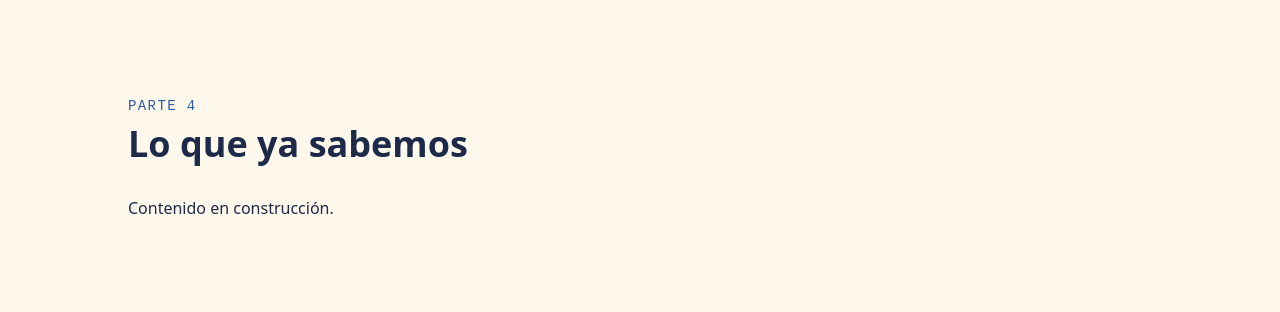
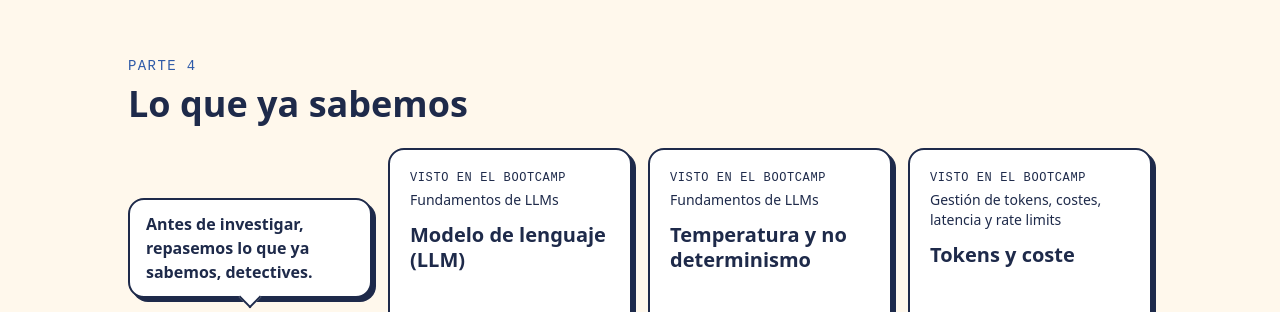
Before and after one commit to drojas-7u7/observabilidad-agentes, a React (Vite) app: page / in a window 1280 px wide. Shown: the part 2458-2770 px from the top of the page. Built offline with nearby package versions, Linux system fonts and the light colour scheme.

Commit message:
feat: tarjetas de repaso, interruptor y sección de repaso compacta

```diff
--- /dev/null
+++ b/src/components/FlipCard/FlipCard.tsx
@@ -0,0 +1,54 @@
+import { motion } from 'motion/react'
+import { useState, type ReactNode } from 'react'
+
+interface FlipCardProps {
+  /** Contenido de la cara delantera. */
+  front: ReactNode
+  /** Contenido de la cara trasera. */
+  back: ReactNode
+  /** Si es true, la cara delantera se destaca en dorado. */
+  highlight?: boolean
+  className?: string
+}
+
+const FACE_BASE =
+  'flex flex-col rounded-2xl border-2 border-ink p-5 shadow-[4px_4px_0_0_var(--color-ink)] backface-hidden [grid-area:1/1]'
+
+/**
+ * Tarjeta que gira en 3D al pulsarla.
+ * Las dos caras ocupan la misma celda de una cuadrícula, así la tarjeta
+ * siempre mide lo que la cara más alta.
+ */
+export function FlipCard({ front, back, highlight = false, className = '' }: FlipCardProps) {
+  const [isFlipped, setIsFlipped] = useState(false)
+
+  return (
+    <button
+      type="button"
+      onClick={() => setIsFlipped((flipped) => !flipped)}
+      aria-pressed={isFlipped}
+      className={`h-full w-full text-left perspective-[1200px] ${className}`}
+    >
+      <motion.span
+        className="grid h-full transform-3d"
+        animate={{ rotateY: isFlipped ? 180 : 0 }}
+        transition={{ duration: 0.5, ease: 'easeInOut' }}
+      >
+        <span
+          aria-hidden={isFlipped}
+          className={`${FACE_BASE} ${highlight ? 'bg-accent' : 'bg-white'}`}
+        >
+          {front}
+          <span className="mt-auto pt-4 text-sm font-bold text-primary">
+            Pulsa para darle la vuelta
+          </span>
+        </span>
+
+        <span aria-hidden={!isFlipped} className={`${FACE_BASE} rotate-y-180 bg-white`}>
+          {back}
+          <span className="mt-auto pt-3 text-sm font-bold text-primary">Pulsa para volver</span>
+        </span>
+      </motion.span>
+    </button>
+  )
+}
--- a/src/components/SectionShell/SectionShell.tsx
+++ b/src/components/SectionShell/SectionShell.tsx
@@ -21,7 +21,7 @@ export function SectionShell({ id, eyebrow, title, children }: SectionShellProps
     <section
       id={id}
       aria-labelledby={`${id}-title`}
-      className="min-h-screen scroll-mt-20 px-6 py-24"
+      className="min-h-screen scroll-mt-20 px-6 py-14"
     >
       <div className="mx-auto max-w-5xl">
         {eyebrow && (
@@ -32,7 +32,7 @@ export function SectionShell({ id, eyebrow, title, children }: SectionShellProps
         <h2 id={`${id}-title`} className="mt-2 text-4xl font-bold">
           {title}
         </h2>
-        <div className="mt-8">{children}</div>
+        <div className="mt-6">{children}</div>
       </div>
     </section>
   )
--- /dev/null
+++ b/src/components/SegmentedToggle/SegmentedToggle.tsx
@@ -0,0 +1,60 @@
+import { motion } from 'motion/react'
+import { useId } from 'react'
+
+interface ToggleOption<T extends string> {
+  value: T
+  label: string
+}
+
+interface SegmentedToggleProps<T extends string> {
+  /** Descripción del interruptor para lectores de pantalla. */
+  label: string
+  /** Las dos opciones del interruptor. */
+  options: [ToggleOption<T>, ToggleOption<T>]
+  /** Opción activa. */
+  value: T
+  onChange: (value: T) => void
+}
+
+/** Interruptor de dos posiciones con un fondo que se desliza a la opción activa. */
+export function SegmentedToggle<T extends string>({
+  label,
+  options,
+  value,
+  onChange,
+}: SegmentedToggleProps<T>) {
+  // Identificador único, para que varios interruptores no compartan animación.
+  const id = useId()
+
+  return (
+    <div
+      role="group"
+      aria-label={label}
+      className="inline-flex rounded-full border-2 border-ink bg-white p-1 shadow-[3px_3px_0_0_var(--color-ink)]"
+    >
+      {options.map((option) => {
+        const isActive = option.value === value
+        return (
+          <button
+            key={option.value}
+            type="button"
+            aria-pressed={isActive}
+            onClick={() => onChange(option.value)}
+            className="relative rounded-full px-4 py-1.5 text-sm font-bold"
+          >
+            {isActive && (
+              <motion.span
+                layoutId={`toggle-${id}`}
+                className="absolute inset-0 rounded-full bg-primary"
+                transition={{ type: 'spring', stiffness: 400, damping: 30 }}
+              />
+            )}
+            <span className={`relative ${isActive ? 'text-white' : 'text-ink'}`}>
+              {option.label}
+            </span>
+          </button>
+        )
+      })}
+    </div>
+  )
+}
--- /dev/null
+++ b/src/content/recap.ts
@@ -0,0 +1,73 @@
+/** Una tarjeta de repaso de la parte 4. */
+export interface RecapCard {
+  id: string
+  /** Concepto que se repasa. */
+  concept: string
+  /** Píldora del bootcamp donde se vio. */
+  seenIn: string
+  /** Qué es, en una frase. */
+  what: string
+  /** Qué tiene que ver con el caso de Catalina. */
+  inTheCase: string
+  /** Tarjeta destacada (el puente al tema central). */
+  highlight?: boolean
+}
+
+export const recapIntro = 'Antes de investigar, repasemos lo que ya sabemos, detectives.'
+
+export const recapCards: RecapCard[] = [
+  {
+    id: 'llm',
+    concept: 'Modelo de lenguaje (LLM)',
+    seenIn: 'Fundamentos de LLMs',
+    what: 'Un programa que, dado un texto, escribe la continuación más probable. No consulta datos ciertos: predice palabras.',
+    inTheCase: 'Es el "cerebro" del agente que atendió a Catalina.',
+  },
+  {
+    id: 'temperatura',
+    concept: 'Temperatura y no determinismo',
+    seenIn: 'Fundamentos de LLMs',
+    what: 'La temperatura mete algo de azar al elegir cada palabra. Por eso el mismo encargo puede dar resultados distintos.',
+    inTheCase:
+      'Si volvemos a lanzar el encargo de Catalina, puede que esta vez el agente diga bien el precio. No podemos reproducir el fallo a voluntad.',
+  },
+  {
+    id: 'tokens',
+    concept: 'Tokens y coste',
+    seenIn: 'Gestión de tokens, costes, latencia y rate limits',
+    what: 'El modelo trabaja con trozos de texto llamados tokens, y cada token cuesta dinero y tiempo.',
+    inTheCase:
+      'Cada paso del agente para Catalina ha costado algo. Si se atasca repitiendo pasos, el coste se dispara.',
+  },
+  {
+    id: 'herramientas',
+    concept: 'Herramientas (tool use)',
+    seenIn: 'Uso de herramientas externas',
+    what: 'Funciones que el agente puede pedir que se ejecuten. El modelo pide; el programa ejecuta y le devuelve el resultado.',
+    inTheCase: 'El agente usó dos herramientas: buscar_vuelos y reservar_vuelo.',
+  },
+  {
+    id: 'agente',
+    concept: 'El agente y su bucle',
+    seenIn: 'Framework ReAct e Introducción a Agentes de IA',
+    what: 'Un modelo de lenguaje que repite un ciclo: pensar qué hacer, actuar con una herramienta, mirar el resultado y volver a empezar hasta terminar.',
+    inTheCase:
+      'El agente pensó, buscó, eligió, reservó y respondió. Cada vuelta del bucle es una decisión.',
+  },
+  {
+    id: 'estado',
+    concept: 'Estado',
+    seenIn: 'LangGraph: estados, grafos y control de ciclos',
+    what: 'Todo lo que el agente lleva acumulado en cada momento: el encargo, los resultados de las herramientas y sus decisiones.',
+    inTheCase: 'El precio final de 95 € estaba en el estado del agente. Lo tenía delante y no lo usó.',
+  },
+  {
+    id: 'registrar-evaluar',
+    concept: 'Ya sabemos registrar y evaluar... pero no agentes',
+    seenIn: 'MLflow, evaluación de prompts y evaluación de sistemas RAG',
+    what: 'Sabemos guardar lo que pasa al entrenar un modelo y medir la calidad de una respuesta. Pero un agente no es una respuesta: es una cadena de decisiones.',
+    inTheCase:
+      'Nada de eso nos dice en qué paso se equivocó el agente de Catalina. Para eso necesitamos lo de hoy.',
+    highlight: true,
+  },
+]
--- a/src/sections/Closing/ClosingSection.tsx
+++ b/src/sections/Closing/ClosingSection.tsx
@@ -1,10 +1,30 @@
+import { useState } from 'react'
 import { SectionShell } from '../../components/SectionShell/SectionShell'
+import { SegmentedToggle } from '../../components/SegmentedToggle/SegmentedToggle'
 import type { SectionProps } from '../../types/section'
 
+// Provisional: prueba del interruptor con un ejemplo de datos sensibles (inventados).
+type StorageMode = 'careless' | 'careful'
+
 export function ClosingSection({ id }: SectionProps) {
+  const [mode, setMode] = useState<StorageMode>('careless')
+
   return (
     <SectionShell id={id} eyebrow="Parte 7" title="Cerrar el caso">
-      <p>Contenido en construcción.</p>
+      <SegmentedToggle
+        label="Cómo se guardan los datos en la traza"
+        options={[
+          { value: 'careless', label: 'Guardado sin cuidado' },
+          { value: 'careful', label: 'Guardado correctamente' },
+        ]}
+        value={mode}
+        onChange={setMode}
+      />
+      <pre className="mt-6 rounded-lg bg-ink p-4 font-mono text-sm text-background">
+        {mode === 'careless'
+          ? 'cliente: "Catalina Ruiz Gómez"\ntarjeta: "1234 5678 9012 3456"'
+          : 'cliente: "C***"\ntarjeta: "**** **** **** 3456"'}
+      </pre>
     </SectionShell>
   )
 }
--- a/src/sections/Recap/RecapSection.tsx
+++ b/src/sections/Recap/RecapSection.tsx
@@ -1,10 +1,53 @@
+import { Bita } from '../../components/Bita/Bita'
+import { FlipCard } from '../../components/FlipCard/FlipCard'
 import { SectionShell } from '../../components/SectionShell/SectionShell'
+import { recapCards, recapIntro } from '../../content/recap'
 import type { SectionProps } from '../../types/section'
 
+/**
+ * Parte 4: repaso de conceptos.
+ * En pantallas grandes, cuadrícula de 4 columnas y 2 filas:
+ * Bita ocupa el primer hueco y las siete tarjetas, el resto.
+ */
 export function RecapSection({ id }: SectionProps) {
   return (
     <SectionShell id={id} eyebrow="Parte 4" title="Lo que ya sabemos">
-      <p>Contenido en construcción.</p>
+      <ul className="grid gap-4 sm:grid-cols-2 lg:grid-cols-4">
+        <li className="flex items-center justify-center">
+          <Bita pose="presenting" message={recapIntro} bubbleSide="top" size="sm" />
+        </li>
+
+        {recapCards.map((card) => (
+          <li key={card.id}>
+            <FlipCard
+              highlight={card.highlight}
+              front={
+                <>
+                  <span className="font-mono text-xs uppercase tracking-wider">
+                    Visto en el bootcamp
+                  </span>
+                  <span className="mt-1 text-sm">{card.seenIn}</span>
+                  <span className="mt-3 font-heading text-xl font-bold leading-tight">
+                    {card.concept}
+                  </span>
+                </>
+              }
+              back={
+                <>
+                  <span className="font-heading text-base font-bold leading-tight">
+                    {card.concept}
+                  </span>
+                  <span className="mt-2 text-sm">{card.what}</span>
+                  <span className="mt-3 font-mono text-xs uppercase tracking-wider text-primary">
+                    En el caso de Catalina
+                  </span>
+                  <span className="mt-1 text-sm font-semibold">{card.inTheCase}</span>
+                </>
+              }
+            />
+          </li>
+        ))}
+      </ul>
     </SectionShell>
   )
 }
```
